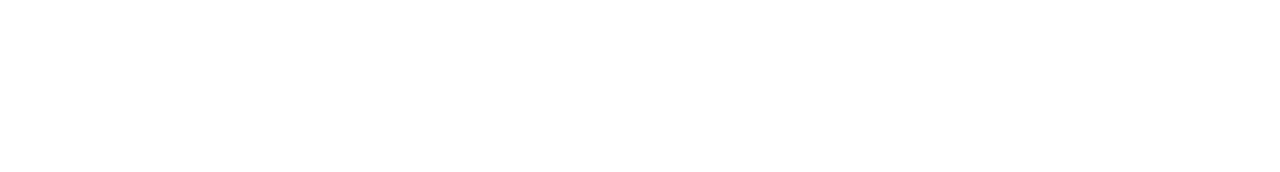
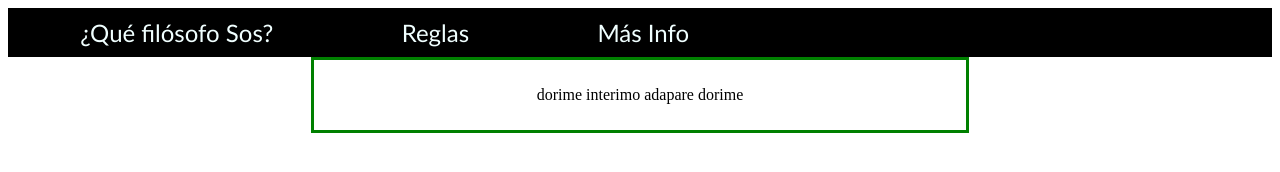
Before and after one commit to WillIribarne/que-filosofo-sos, a plain HTML site: page index.html in a window 1280 px wide. Drawn offline with Linux system fonts and the light colour scheme.

Commit message:
navbar y esqueletos de js creados

```diff
--- a/css/style.css
+++ b/css/style.css
@@ -0,0 +1,25 @@
+.topbar{
+    background-color: black;
+    padding: 10px;
+}
+
+.topbar span{
+    margin-left: 5%;
+    margin-right: 5%;
+    color: azure;
+    font-size: x-large;
+    font-family: 'Gill Sans', 'Gill Sans MT', Calibri, 'Trebuchet MS', sans-serif;
+    transition: color 0.3s ease;
+}
+
+.topbar span:hover{
+    color: blueviolet;
+}
+
+#contenidoPrincipal{
+    margin: auto;
+    width: 50%;
+    border: 3px solid green;
+    padding: 10px;
+    text-align: center;
+}
--- a/index.html
+++ b/index.html
@@ -7,7 +7,12 @@
     <link rel="stylesheet" href="css/style.css">
 </head>
 <body>
-
+    <div class="topbar">
+        <span onclick="mostrarPortada">¿Qué filósofo Sos?</span>
+        <span onclick="mostrarReglas">Reglas</span>
+        <span onclick="mostrarInfo">Más Info</span>
+    </div>
+    <div id="contenidoPrincipal"><p>dorime interimo adapare dorime</p></div>
     <script src="js/script.js"></script>
 </body>
 </html>
--- a/js/script.js
+++ b/js/script.js
@@ -0,0 +1,17 @@
+const contPrincipal = document.getElementById('contenidoPrincipal');
+
+function mostrarPortada() {
+
+}
+
+function mostrarReglas() {
+
+}
+
+function mostrarInfo() {
+
+}
+
+function empezarJuego(){
+
+}
```
